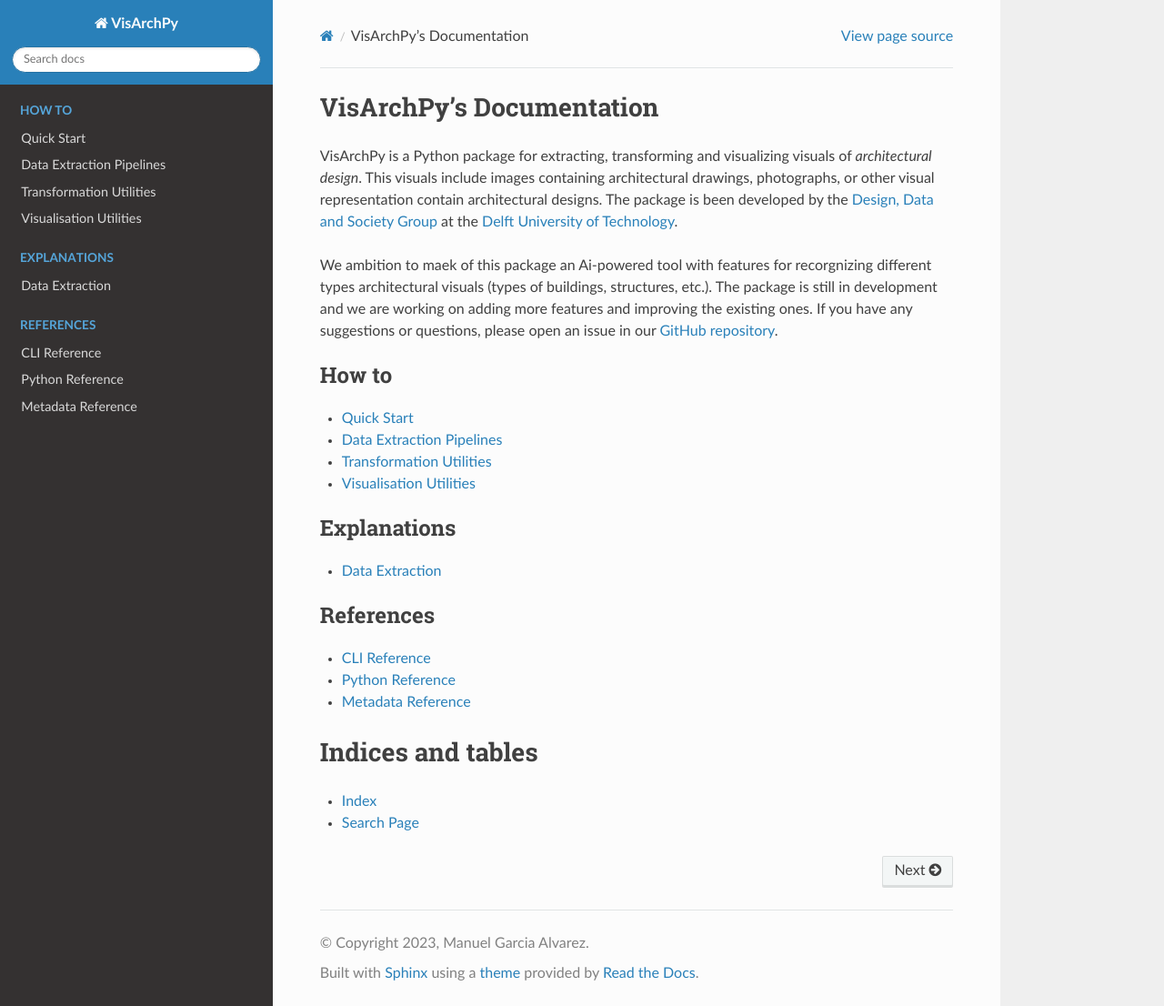
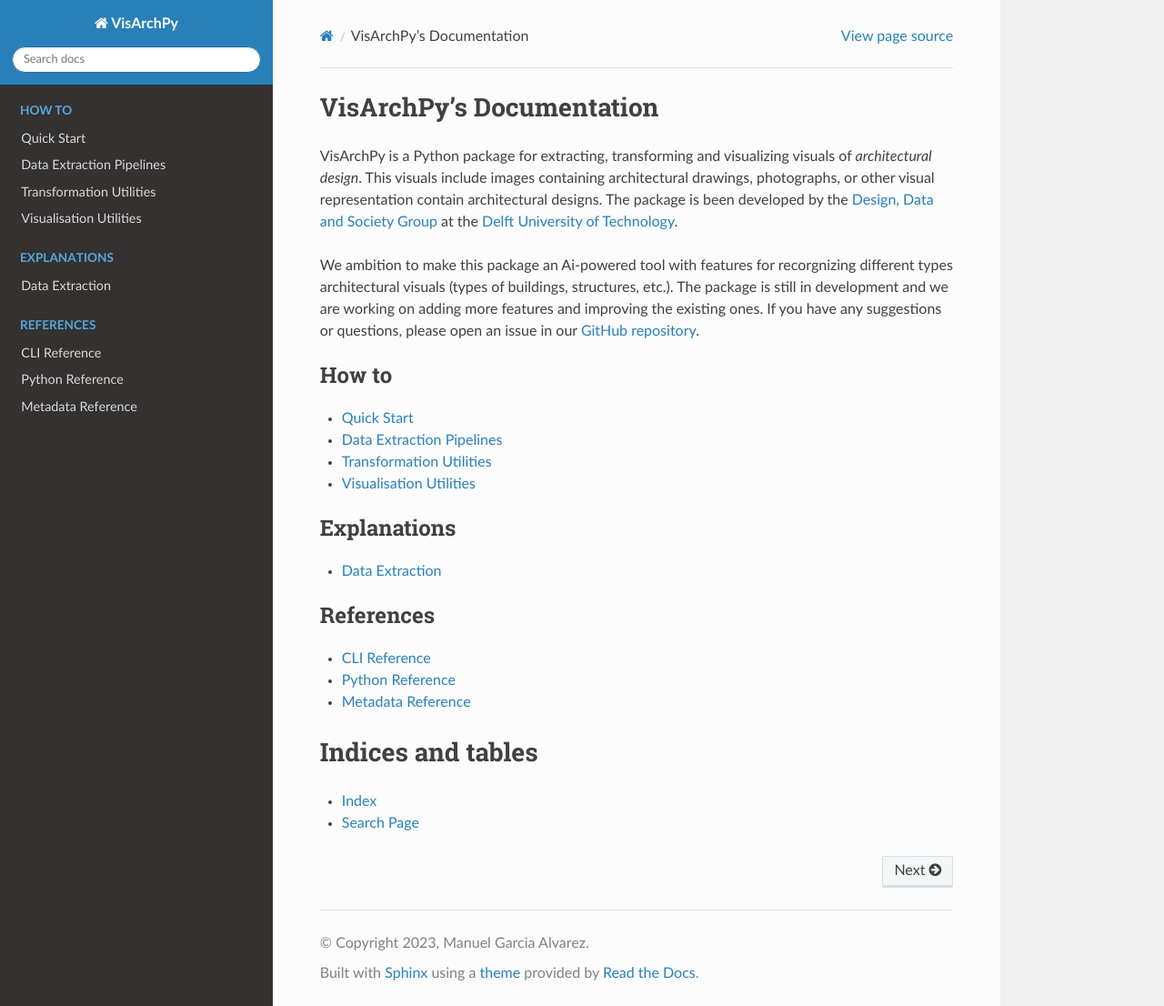
Before and after one commit to AiDAPT-A/VisArchPy, a Sphinx documentation site: the page built from docs/index.rst, in a window 1280 px wide and 1106 px high. Shown: the whole window at 91% size. Built offline with Sphinx 7.4.7 and the Read the Docs theme 2.0.0, drawn with Linux system fonts in a browser that asks for light colours.

Commit message:
Update index.rst

```diff
--- a/docs/index.rst
+++ b/docs/index.rst
@@ -8,7 +8,7 @@ VisArchPy's Documentation
 
 VisArchPy is a Python package for extracting, transforming and visualizing visuals of *architectural design*. This visuals include images containing architectural drawings, photographs, or other visual representation contain architectural designs. The package is been developed by the `Design, Data and Society Group <https://www.tudelft.nl/bk/over-faculteit/afdelingen/architecture/organisatie/groepen/design-data-and-society-group>`_  at the `Delft University of Technology <https://www.tudelft.nl/>`_.
 
-We ambition to maek of this package an Ai-powered tool with features for recorgnizing different types architectural visuals (types of buildings, structures, etc.). The package is still in development and we are working on adding more features and improving the existing ones. If you have any suggestions or questions, please open an issue in our `GitHub repository <https://github.com/AiDAPT-A/VisArchPy/issues>`_.
+We ambition to make this package an Ai-powered tool with features for recorgnizing different types architectural visuals (types of buildings, structures, etc.). The package is still in development and we are working on adding more features and improving the existing ones. If you have any suggestions or questions, please open an issue in our `GitHub repository <https://github.com/AiDAPT-A/VisArchPy/issues>`_.
 
 
 .. toctree::
```
